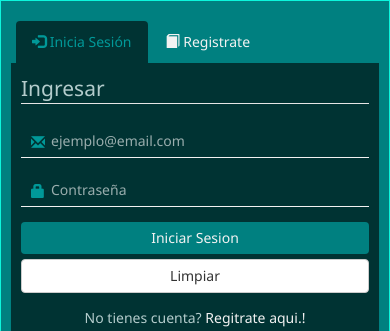
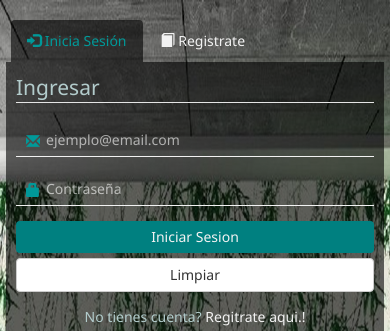
Before and after one commit to EdgarFernandez24/wasi, a plain HTML site: page www/index.html in a window 390 px wide. Shown: the top 331 px of the page. Drawn offline with Linux system fonts and the light colour scheme; some packages are replaced by stand-ins of ours.

Commit message:
imagen de fondo cubre todo, regsitro con envio de mail falta activacion por email

```diff
--- a/www/css/index.css
+++ b/www/css/index.css
@@ -1,45 +1,36 @@
 @import "https://fonts.googleapis.com/css?family=Noto+Sans";
 body {
+
   font-family: 'Noto Sans', sans-serif;
-  background-color: #008080;
-  /*background: url(../img/fondo.jpg) no-repeat center center fixed;
-  background-size: 100% 100%;
-  width: 100%;
-  height:100%;
-*/
-  /*
+  background: url(../img/fondo1440x2560.jpg) no-repeat fixed center center;
+  background-size: cover;
+  /*border: 1px #38DE5B solid;*/
+  height:100vh;
+  width:100%;
+  padding: 0px;
+  margin: 0px;
+  /* border: 1px solid #000;
   -webkit-background-size:100% 100%;
   -moz-background-size:100% 100%;
   -o-background-size:100% 100%;*/
 
     }
-.container {
-  position: absolute;
-    padding: 0;
-    width: 100%;
-    height:100%;
-
-    /*border: 1px solid #0CF6DD;*/
-   /* color: #f2f2f2; */
-   border: 1px solid #0CF6DD;
+.container-custom-inicio {
+    padding: 5px;
+    margin: 0px;
+   /*border: 1px solid #0CF6DD;*/
 }
 .container-custom-inicio .div-custom-inicio
 {
-  padding: 20px 10px 10px 10px;
-    top: 10px;
+    padding: 15px 1px 1px 1px;
     margin: 0 auto;
     width: 100%;
     height: 100%;
-    /*margin:10px 15px 1px 25px;
-    /*padding: 10px 15px 1px 15px;*/
     /*border: 1px #F70BEF solid ;*/
 }
 .navtab-custom-inicio {
-  /*top: 30px;*/
-  /*padding-top: 1px;*/
   margin: 0px 0px 1px 5px;
   /*background-color:#008080;*/
-  color: #000;
   border-radius:1px;
 
   /*border-collapse: collapse;    */
@@ -50,9 +41,6 @@ body {
 .div-custom-inicio .nav-tabs{
   border-bottom: none;
 }
-/*.div-custom-inicio .nav-justified{
-  margin-bottom: -1px;
-}*/
 .div-custom-inicio .nav-tabs > li > a,
 .div-custom-inicio .nav-tabs > li > a:hover,
 .div-custom-inicio .nav-tabs > li > a:focus {
@@ -109,8 +97,11 @@ opacity: 0;
   width: 75px;
   height: 75px;
   margin: 10px auto;
+
 }
+
 .tab-pane .imgLogo{
+
   text-align: center;
 }
 /*img carrusel */
@@ -118,6 +109,7 @@ opacity: 0;
   margin: 0 auto;
   padding: 0px;
   width: 100%;
+  background: transparent;
 }
 .container .label-custom {
     color:#f2f2f2;
@@ -177,6 +169,7 @@ visibility: hidden;
 border-radius: 2px;
 box-shadow: 0 4px 8px 0 rgba(0, 0, 0, 0.2), 0 6px 20px 0 rgba(0, 0, 0, 0.19);
 color:#008080;
+text-align: center;
 }
 /* iconos dentro del input tipo 2*/
 
--- a/www/index.html
+++ b/www/index.html
@@ -5,7 +5,7 @@
     <!--meta http-equiv="Content-Security-Policy" content="default-src 'self' data: gap: https://ssl.gstatic.com 'unsafe-eval'; style-src 'self' 'unsafe-inline'; media-src *; img-src 'self' data: content:;"-->
     <meta name="format-detection" content="telephone=no">
     <meta name="msapplication-tap-highlight" content="no">
-    <meta name="viewport" content="width=device-width, initial-scale=1">
+    <meta name="viewport" content="width=device-width, initial-scale=1, viewport-fit=cover">
     <!--meta name="viewport" content="user-scalable=no, initial-scale=1, maximum-scale=1, minimum-scale=1, width=device-width"-->
     <!--meta name="viewport" content="initial-scale=1, width=device-width, viewport-fit=cover"-->
     <link rel="stylesheet" type="text/css" href="./css/bootstrap.css">
--- a/www/js/mostrarIU.js
+++ b/www/js/mostrarIU.js
@@ -13,7 +13,8 @@ $(document).ready(function(){
 })
 	function registrarUsuario(){ //evento activado por onsubmit en validarformulario.js
 		event.preventDefault();
-		//var formData = $('#formRegistro').serialize();
+		$('mID').html("");
+        $('mIS').html("");
     	$.ajax({
         	type : 'POST',
             url: 'http://127.0.0.1/wasiWeb/php/registrar.php',
@@ -25,7 +26,7 @@ $(document).ready(function(){
         	success: function(datosR)
         	{  $("#aIngresar").tab('show');
             	if(datosR.uReg==1){
-                	$('#mIS').html(datosR.msg);}//+" "+datosR.umEmail);}
+                	$('#mIS').html(datosR.msg + " " + datosR.umEmail);}
                 	if(datosR.uReg==0){
                     	$('#mID').html(datosR.msg);}
                 //alert(datosR.uReg);
```
Also changed, not shown: www/img/fondo1080x1920.jpg (added), www/img/fondo1440x2560.jpg (added), www/img/fondo480x800.jpg (added), www/img/fondo720x1280.jpg (added), www/img/foto1.jpg (added).
